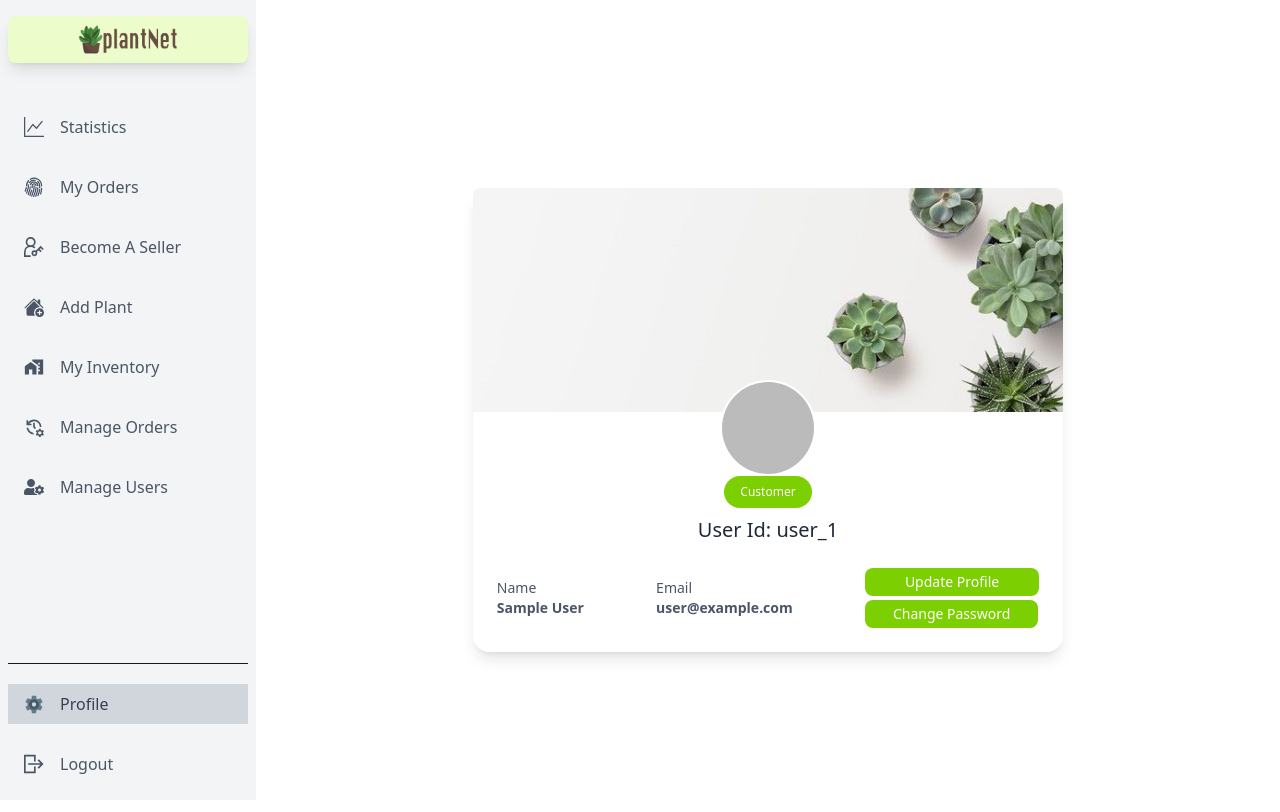
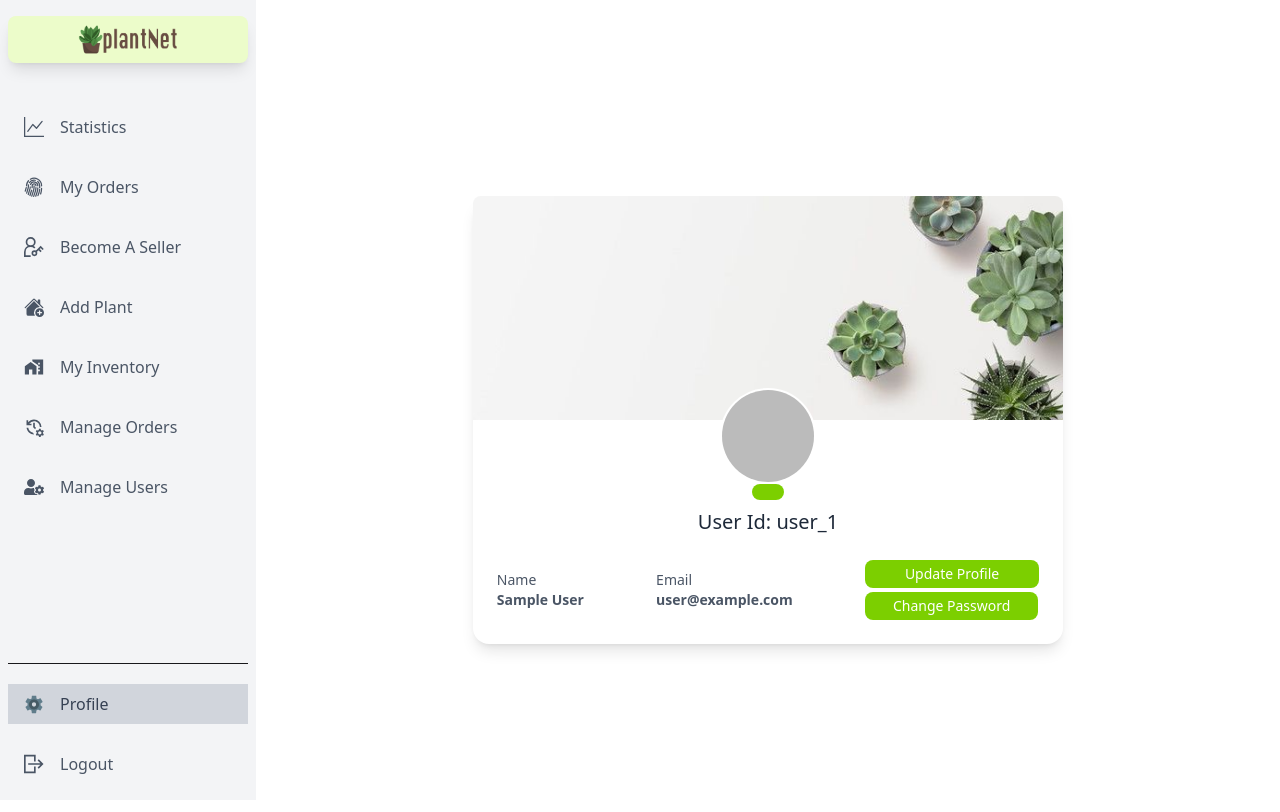
Before and after one commit to mahadi40011/Plantora-Frontend, a React (Vite) app: page /dashboard/profile in a window 1280 px wide. Shown: the top 812 px of the page. Built offline with nearby package versions, Linux system fonts and the light colour scheme; no server answers; sample sign-in values are in the browser's storage.

Commit message:
Create a hook for User Role. set role to the profile page. 1 variabele name change

```diff
--- a/src/hooks/useAxiosSecure.jsx
+++ b/src/hooks/useAxiosSecure.jsx
@@ -4,9 +4,9 @@ import axios from 'axios'
 import useAuth from './useAuth'
 
 const axiosInstance = axios.create({
-  baseURL: import.meta.env.VITE_API_URL,
+  baseURL: import.meta.env.VITE_SERVER_URL,
   withCredentials: true,
-})
+});
 
 const useAxiosSecure = () => {
   const { user, logOut, loading } = useAuth()
--- /dev/null
+++ b/src/hooks/useRole.jsx
@@ -0,0 +1,20 @@
+import { useQuery } from "@tanstack/react-query";
+import useAuth from "./useAuth";
+import useAxiosSecure from "./useAxiosSecure";
+
+const useRole = () => {
+  const { user, loading } = useAuth();
+  const axiosSecure = useAxiosSecure();
+
+  const { data: role, isLoading: isRoleLoading } = useQuery({
+    enabled: !loading && !!user?.email,
+    queryKey: ["role", user?.email],
+    queryFn: async () => {
+      const { data } = await axiosSecure(`/user/role/${user?.email}`);
+      return data.role;
+    },
+  });
+  return { role, isRoleLoading };
+};
+
+export default useRole;
--- a/src/pages/Dashboard/Common/Profile.jsx
+++ b/src/pages/Dashboard/Common/Profile.jsx
@@ -1,9 +1,11 @@
 import useAuth from '../../../hooks/useAuth'
 import coverImg from '../../../assets/images/cover.jpg'
+import useRole from '../../../hooks/useRole'
 
 const Profile = () => {
   const { user } = useAuth()
-
+  const {role, isRoleLoading}= useRole()
+console.log(role, isRoleLoading)
   return (
     <div className='flex justify-center items-center h-screen'>
       <div className='bg-white shadow-lg rounded-2xl md:w-4/5 lg:w-3/5'>
@@ -22,7 +24,7 @@ const Profile = () => {
           </a>
 
           <p className='p-2 px-4 text-xs text-white bg-lime-500 rounded-full'>
-            Customer
+            {role}
           </p>
           <p className='mt-2 text-xl font-medium text-gray-800 '>
             User Id: {user?.uid}
```
